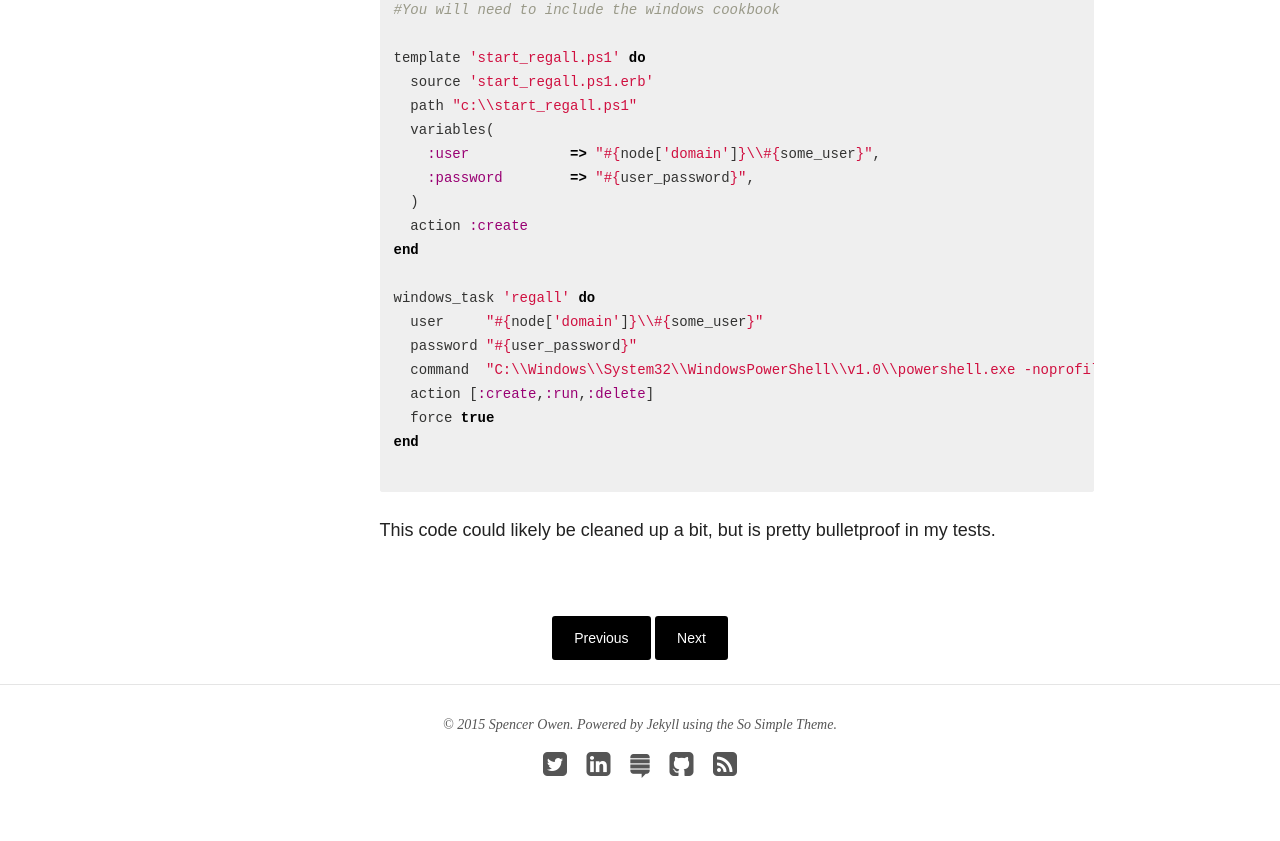
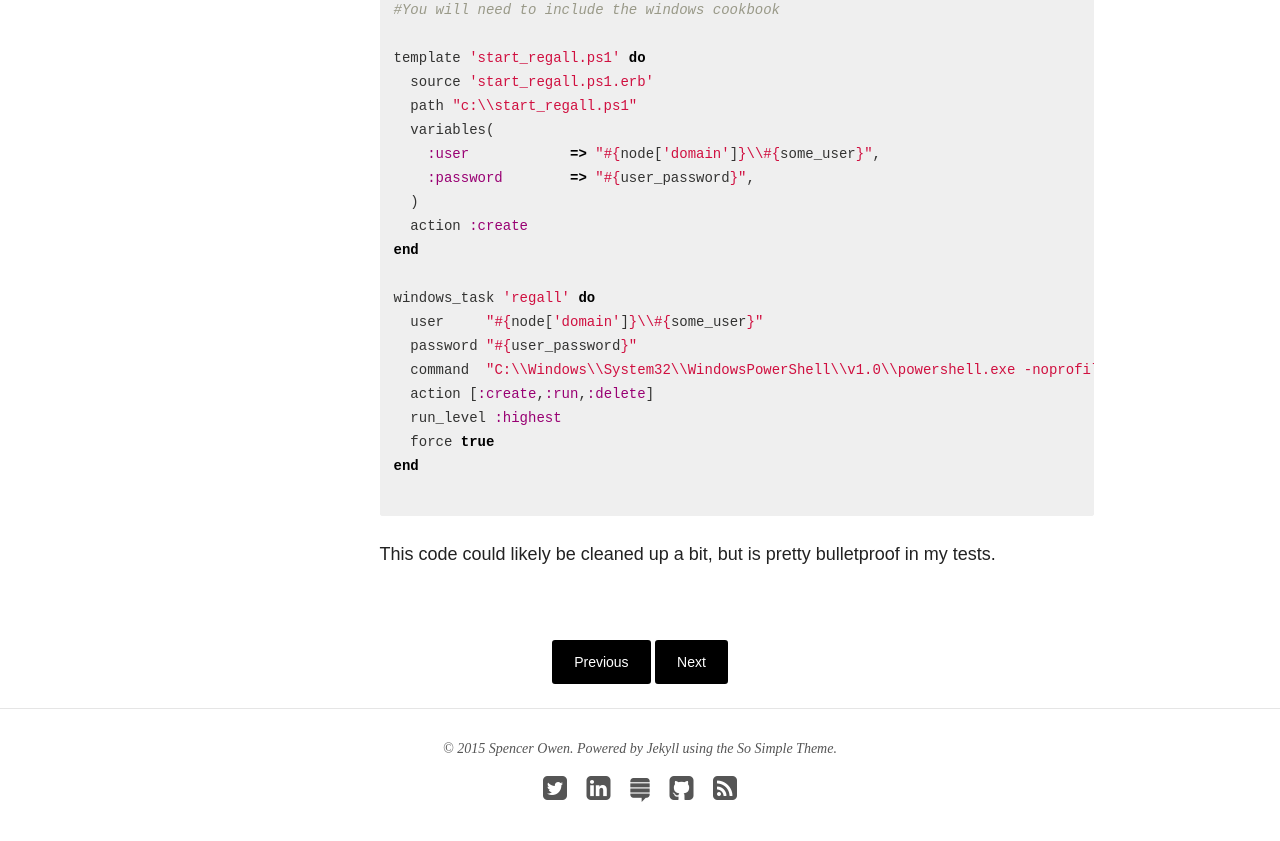
Before and after one commit to spuder/spuder.github.io, a Jekyll site: the page built from _posts/2015-07-27-chef-powershell-local-administrator.markdown, in a window 1280 px wide and 900 px high, scrolled down 1995 px. Shown: the top 841 px of the window. Built offline with Jekyll 4.4.1, drawn with Linux system fonts in a browser that asks for light colours; nearby versions of some CDN libraries; Markdown is read by kramdown in place of the engine named in the settings.

Commit message:
Adds   run_level :highest

```diff
--- a/_posts/2015-07-27-chef-powershell-local-administrator.markdown
+++ b/_posts/2015-07-27-chef-powershell-local-administrator.markdown
@@ -73,6 +73,7 @@ windows_task 'regall' do
   password "#{user_password}"
   command  "C:\\Windows\\System32\\WindowsPowerShell\\v1.0\\powershell.exe -noprofile -noexit -executionpolicy Bypass -File 'c:\\start_regall.ps1'"
   action [:create,:run,:delete]
+  run_level :highest
   force true
 end
 
```
